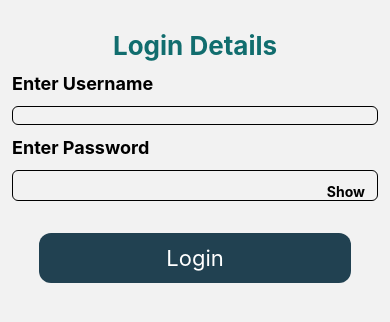
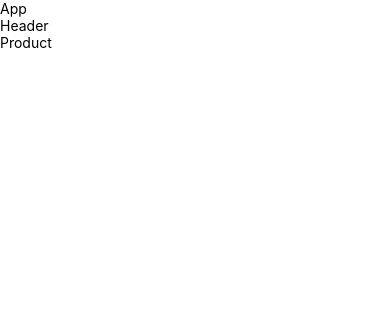
Before and after one commit to latyaji/TestingAppProject, a React Native app: screen / in a window 390 px wide. Shown: the top 322 px of the page. Built offline with nearby package versions, Linux system fonts and the light colour scheme.

Commit message:
file strcture

```diff
--- a/App.tsx
+++ b/App.tsx
@@ -1,178 +1,16 @@
-// /**
-//  * Sample React Native App
-//  * https://github.com/facebook/react-native
-//  *
-//  * @format
-//  */
-
-// import React from 'react';
-// import type {PropsWithChildren} from 'react';
-// import {
-//   SafeAreaView,
-//   ScrollView,
-//   StatusBar,
-//   StyleSheet,
-//   Text,
-//   useColorScheme,
-//   View,
-// } from 'react-native';
-
-// import {
-//   Colors,
-//   DebugInstructions,
-//   Header,
-//   LearnMoreLinks,
-//   ReloadInstructions,
-// } from 'react-native/Libraries/NewAppScreen';
-
-// type SectionProps = PropsWithChildren<{
-//   title: string;
-// }>;
-
-// function Section({children, title}: SectionProps): JSX.Element {
-//   const isDarkMode = useColorScheme() === 'dark';
-//   return (
-//     <View style={styles.sectionContainer}>
-//       <Text
-//         style={[
-//           styles.sectionTitle,
-//           {
-//             color: isDarkMode ? Colors.white : Colors.black,
-//           },
-//         ]}>
-//         {title}
-//       </Text>
-//       <Text
-//         style={[
-//           styles.sectionDescription,
-//           {
-//             color: isDarkMode ? Colors.light : Colors.dark,
-//           },
-//         ]}>
-//         {children}
-//       </Text>
-//     </View>
-//   );
-// }
-
-// function App(): JSX.Element {
-//   const isDarkMode = useColorScheme() === 'dark';
-
-//   const backgroundStyle = {
-//     backgroundColor: isDarkMode ? Colors.darker : Colors.lighter,
-//   };
-
-//   return (
-//     <SafeAreaView style={backgroundStyle}>
-//       <StatusBar
-//         barStyle={isDarkMode ? 'light-content' : 'dark-content'}
-//         backgroundColor={backgroundStyle.backgroundColor}
-//       />
-//       <ScrollView
-//         contentInsetAdjustmentBehavior="automatic"
-//         style={backgroundStyle}>
-//         <Header />
-//         <View
-//           style={{
-//             backgroundColor: isDarkMode ? Colors.black : Colors.white,
-//           }}>
-//           <Section title="Step One">
-//             Edit <Text style={styles.highlight}>App.tsx</Text> to change this
-//             screen and then come back to see your edits.
-//           </Section>
-//           <Section title="See Your Changes">
-//             <ReloadInstructions />
-//           </Section>
-//           <Section title="Debug">
-//             <DebugInstructions />
-//           </Section>
-//           <Section title="Learn More">
-//             Read the docs to discover what to do next:
-//           </Section>
-//           <LearnMoreLinks />
-//         </View>
-//       </ScrollView>
-//     </SafeAreaView>
-//   );
-// }
-
-// const styles = StyleSheet.create({
-//   sectionContainer: {
-//     marginTop: 32,
-//     paddingHorizontal: 24,
-//   },
-//   sectionTitle: {
-//     fontSize: 24,
-//     fontWeight: '600',
-//   },
-//   sectionDescription: {
-//     marginTop: 8,
-//     fontSize: 18,
-//     fontWeight: '400',
-//   },
-//   highlight: {
-//     fontWeight: '700',
-//   },
-// });
-
-// export default App;
-
-
 import { View, Text } from 'react-native'
 import React from 'react'
-import { createNativeStackNavigator } from '@react-navigation/native-stack';
-import { Login,Dashboard,Listdata } from './src/screen'
-import { NavigationContainer } from '@react-navigation/native';
-
-const Stack = createNativeStackNavigator();
+import Header from './components/redux/Header'
+import Product from './components/redux/Product'
 
 const App = () => {
   return (
-    <NavigationContainer>
-      <Stack.Navigator
-        screenOptions={{
-          headerShown: false
-        }}>
-        <Stack.Screen name="Login" component={Login} options={{ headerShown: false }} />
-        <Stack.Screen name="Dashboard" component={Dashboard} />
-        <Stack.Screen name="Listdata" component={Listdata} />
-      </Stack.Navigator>
-    </NavigationContainer>
+    <View>
+      <Text>App</Text>
+      <Header/>
+      <Product/>
+    </View>
   )
 }
 
 export default App
-
-
-// import * as React from 'react';
-// import { View, Text } from 'react-native';
-// import { NavigationContainer } from '@react-navigation/native';
-// import { createNativeStackNavigator } from '@react-navigation/native-stack';
-// import { Splash, Home, Payment, Onboarding, Document, PandoucmentUplaod, BankAccountdetails, Address,Submitdata } from './src/screens';
-
-
-// const Stack = createNativeStackNavigator();
-
-// function App() {
-//   return (
-//     <NavigationContainer>
-//       <Stack.Navigator
-//         screenOptions={{
-//           headerShown: false
-//         }}>
-//         <Stack.Screen name="Splash" component={Splash} options={{ headerShown: false }} />
-//         <Stack.Screen name="Home" component={Home} />
-//         <Stack.Screen name="Payment" component={Payment} />
-//         <Stack.Screen name="Onboarding" component={Onboarding} />
-//         <Stack.Screen name="PandoucmentUplaod" component={PandoucmentUplaod} />
-//         <Stack.Screen name="Document" component={Document} />
-//         <Stack.Screen name="BankAccountdetails" component={BankAccountdetails} />
-//         <Stack.Screen name="Address" component={Address} />
-//         <Stack.Screen name="Submitdata" component={Submitdata} />
-
-//       </Stack.Navigator>
-//     </NavigationContainer>
-//   );
-// }
-
-// export default App;
--- /dev/null
+++ b/components/redux/Header.tsx
@@ -0,0 +1,12 @@
+import { View, Text } from 'react-native'
+import React from 'react'
+
+const Header = () => {
+  return (
+    <View>
+      <Text>Header</Text>
+    </View>
+  )
+}
+
+export default Header
--- /dev/null
+++ b/components/redux/Product.tsx
@@ -0,0 +1,12 @@
+import { View, Text } from 'react-native'
+import React from 'react'
+
+const Product = () => {
+  return (
+    <View>
+      <Text>Product</Text>
+    </View>
+  )
+}
+
+export default Product
--- a/package.json
+++ b/package.json
@@ -12,11 +12,14 @@
   "dependencies": {
     "@react-navigation/native": "^6.1.7",
     "@react-navigation/native-stack": "^6.9.13",
+    "@reduxjs/toolkit": "^1.9.5",
     "axios": "^1.4.0",
     "react": "18.2.0",
     "react-native": "0.72.3",
     "react-native-safe-area-context": "^4.7.1",
-    "react-native-screens": "^3.23.0"
+    "react-native-screens": "^3.23.0",
+    "react-redux": "^8.1.2",
+    "redux": "^4.2.1"
   },
   "devDependencies": {
     "@babel/core": "^7.20.0",
```
Also changed, not shown: components/redux/action.tsx (added), components/redux/reducer.tsx (added), components/redux/store.tsx (added), 1 other file (tests, documents, lock files or other folders).
